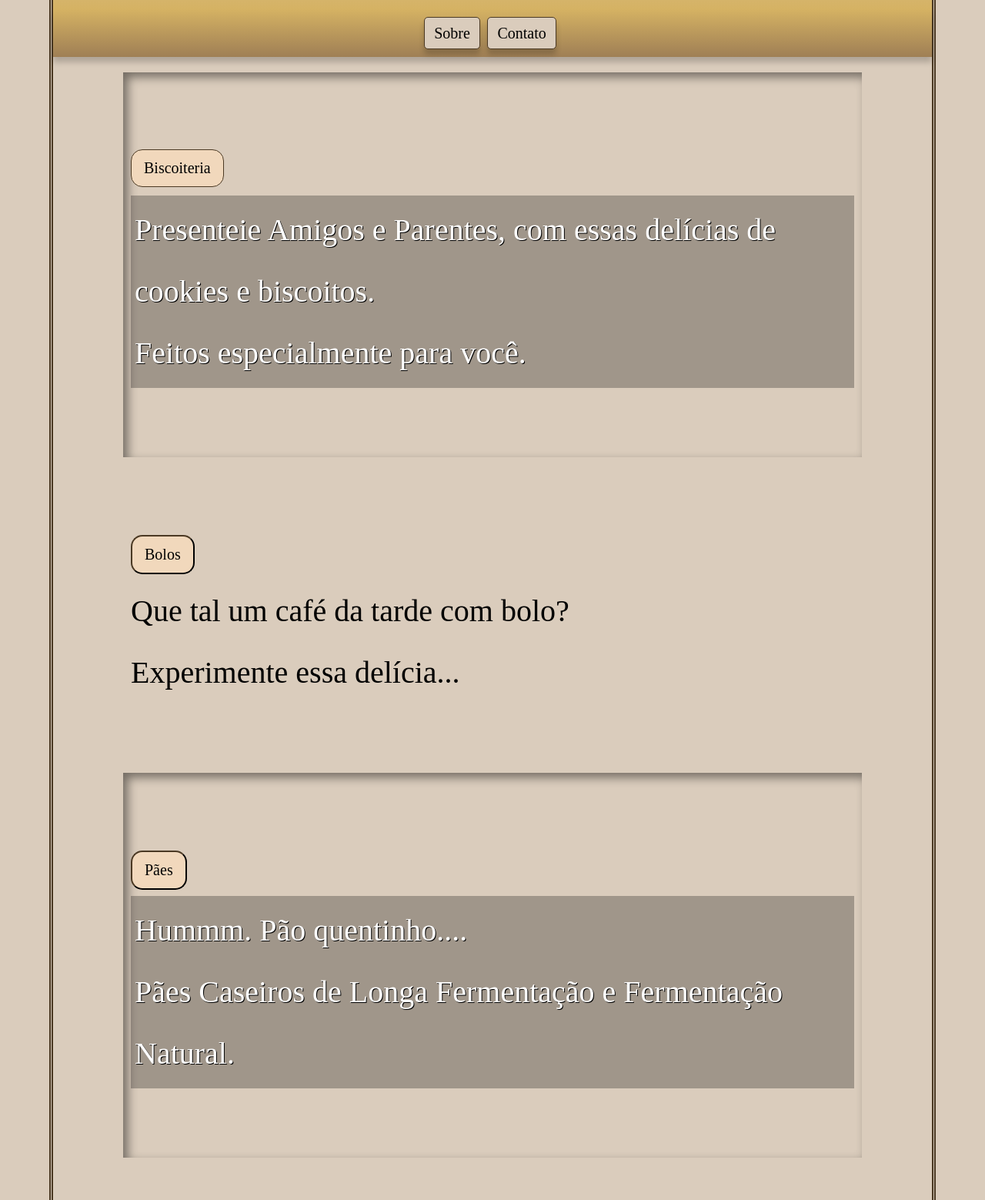
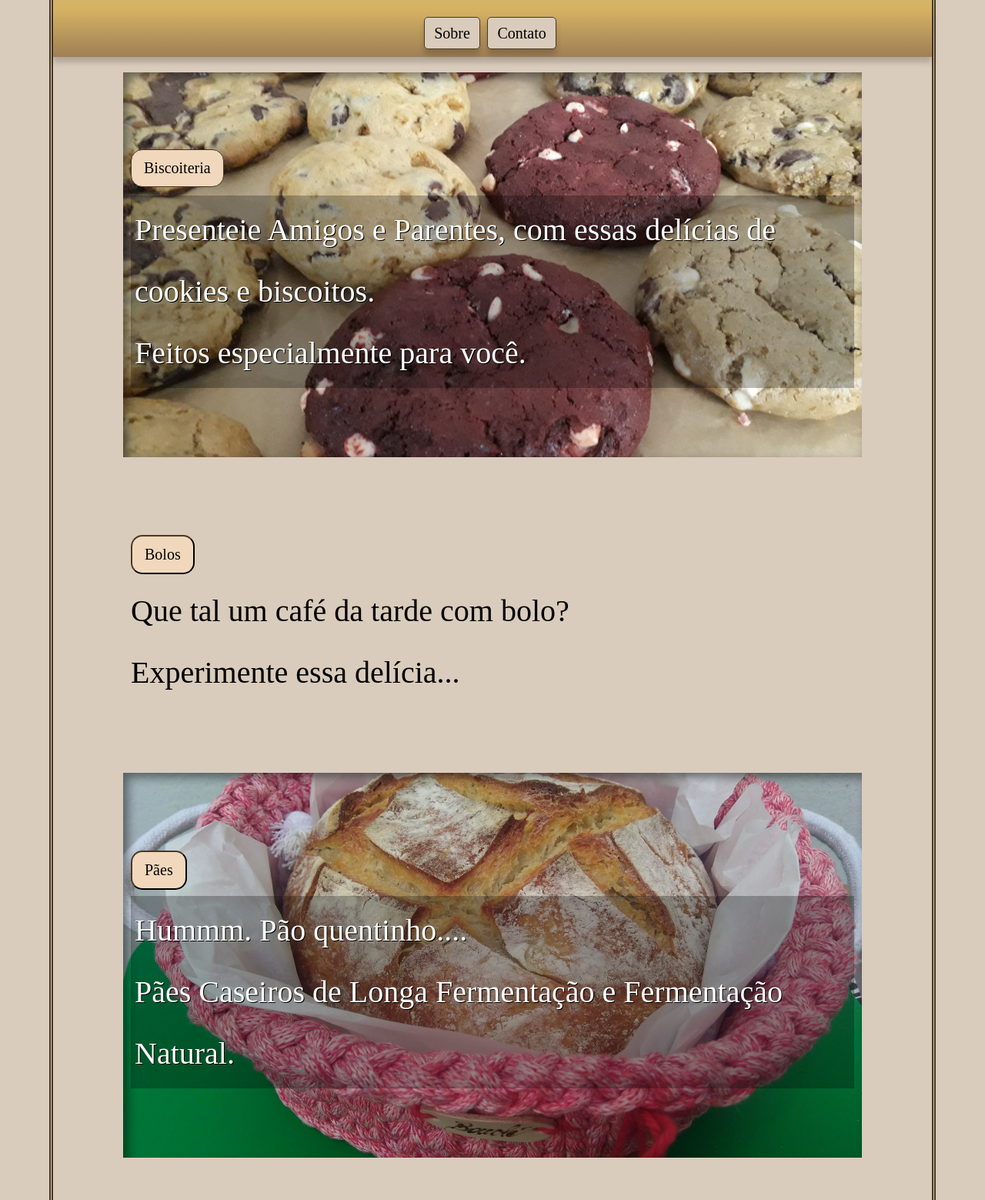
Before and after one commit to nivia-dev/Confeitaria, a plain HTML site: page index.html in a window 1280 px wide. Shown: the part 161-1720 px from the top of the page at 77% size. Drawn offline with nearby package versions, Linux system fonts and the light colour scheme; the site is published under a folder, as on GitHub Pages, so addresses that start at the root find nothing; a web font is replaced by a local one.

Commit message:
Alterando caminho de background-image

```diff
--- a/static/styles/estilo.css
+++ b/static/styles/estilo.css
@@ -27,17 +27,14 @@
 
 :root {
 
-
     --corconf: #f1d8bc;
     --corconf0: #DACCBC;
     --corconf1: #D5B263;
     --corconf2: #9F7F55;
     --corconf3: #4b3923;
 
-
     --font-conf: 'Bungee Spice', cursive;
     --font-confe: 'Rubik', cursive;
-
 
 }
 
@@ -155,12 +152,12 @@ section.padrao > p {
 }
 
 section#bis {
-    background-image: url(/static/imagens/fundo_cookies.jpg);
+    background-image: url(../imagens/fundo_cookies.jpg);
     background-position: right center;
 }
 
 section#pao {
-    background-image: url(/static/imagens/fundo_pao.jpg);
+    background-image: url(../imagens/fundo_pao.jpg);
     background-position: center center;
 }
 
@@ -176,15 +173,7 @@ footer {
 }
 
 
-/*CSS Confeitaria*/
-
-
-
-
-
-
-
-
+/*Modal*/
 
 #modal, #modals {
     position: fixed;
```
